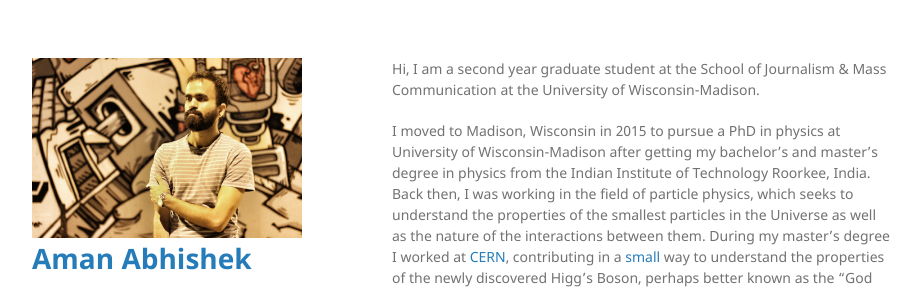
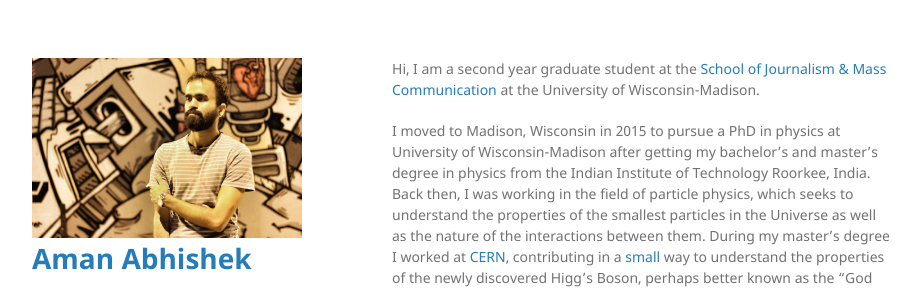
Before and after one commit to aman-abhishek/aman-abhishek.github.io, a Jekyll site: the page built from index.md, in a window 1280 px wide. Shown: the top 289 px of the page, without its empty margins (178-1099 px from the left). Built offline with Jekyll 4.4.1, drawn with Linux system fonts in a browser that asks for light colours; part of the change alters nothing that is shown.

Commit message:
added link to dept

```diff
--- a/index.md
+++ b/index.md
@@ -2,7 +2,7 @@
 layout: default
 ---
 
-Hi, I am a second year graduate student at the School of Journalism & Mass Communication at the University of Wisconsin-Madison.
+Hi, I am a second year graduate student at the [School of Journalism & Mass Communication](http://journalism.wisc.edu/) at the University of Wisconsin-Madison.
 
 I moved to Madison, Wisconsin in 2015 to pursue a PhD in physics at University of Wisconsin-Madison after getting my bachelor's and master's degree in physics from the Indian Institute of Technology Roorkee, India. Back then, I was working in the field of particle physics, which seeks to understand the properties of the smallest particles in the Universe as well as the nature of the interactions between them. During my master's degree I worked at [CERN](https://home.cern/about), contributing in a [small](https://cds.cern.ch/record/1748469?ln=en) way to understand the properties of the newly discovered Higg's Boson, perhaps better known as the "God Particle". At Wisconsin, I worked with the [IceCube](https://icecube.wisc.edu/) experiment which is a detector located at the South Pole and gathers data on an elusive fundamental particle called neutrino.
 
```
